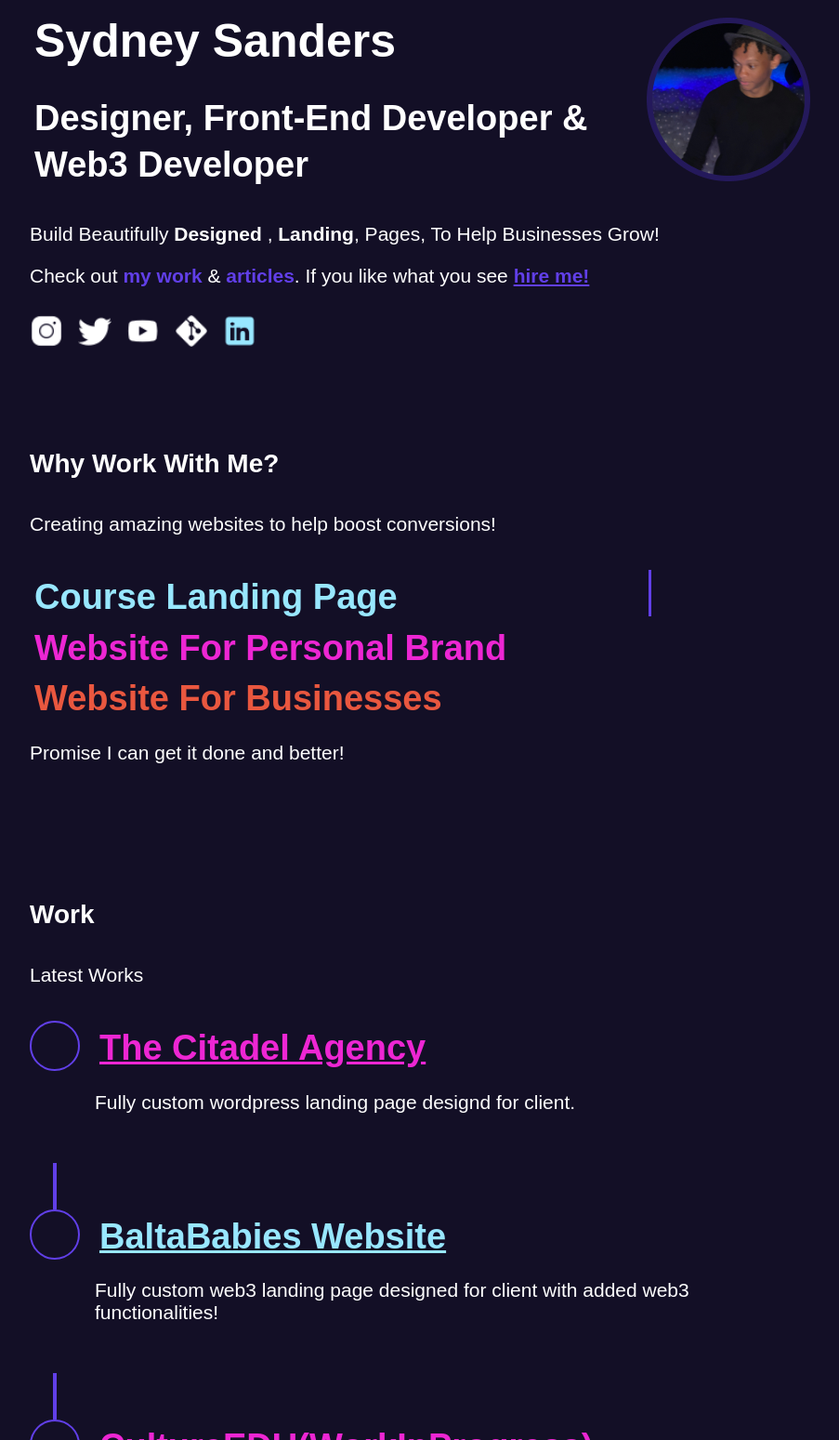
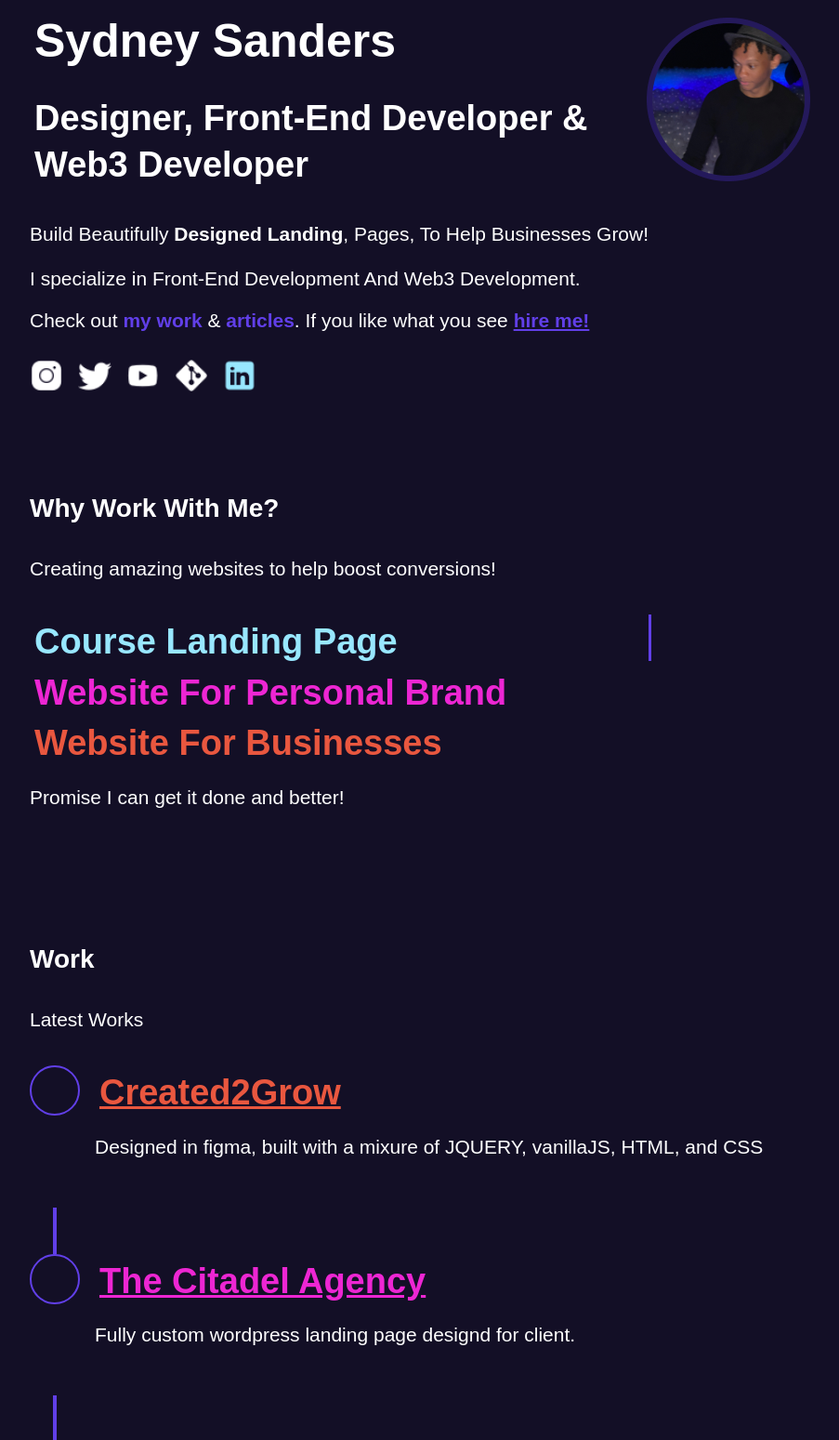
Before and after one commit to slimmsyd/VanillaPortfolio, a plain HTML site: page index.html in a window 1280 px wide. Shown: the part 133-1682 px from the top of the page at 93% size, without its empty margins (208-1111 px from the left). Drawn offline with Linux system fonts and the light colour scheme.

Commit message:
added created2grow

```diff
--- a/index.html
+++ b/index.html
@@ -26,7 +26,10 @@
 
             <div class = "lowerSection">
                 <p>
-                   Build Beautifully  <strong>Designed </strong>, <strong>Landing</strong>, Pages, To Help Businesses Grow!
+                   Build Beautifully  <strong>Designed </strong> <strong>Landing</strong>, Pages, To Help Businesses Grow!
+                  <br>
+                  <br>
+                  I specialize in Front-End Development And Web3 Development.
                 </p>
                 <p>
                     Check out  <span id = "highlight">my work</span> & <span id = "highlight">articles</span>. If you like what you see <span id = "highlight"><a href = "https://twitter.com/slimmsyd">hire me!</a></span>
@@ -73,6 +76,15 @@
                 <p>Latest Works</p>
             </div>
             <ul roles="list">
+                <li>
+                    <div class = "circle"></div>
+
+                    <div>
+                        <h2 ><a href = "https://www.created2grow.com/" id = "color3" >Created2Grow</a> </h2>
+                        <p>Designed in figma, built with a mixure of JQUERY, vanillaJS, HTML, and CSS </p>
+                    </div>
+
+                </li>
                 <li>
                     <div class = "circle"></div>
 
```
